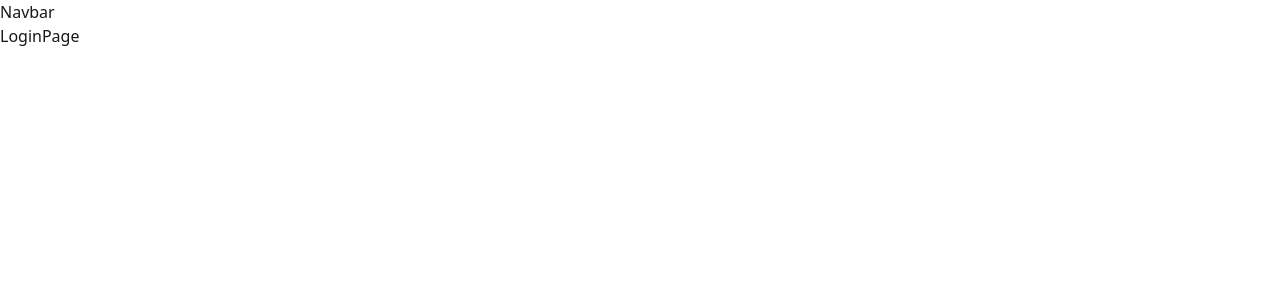
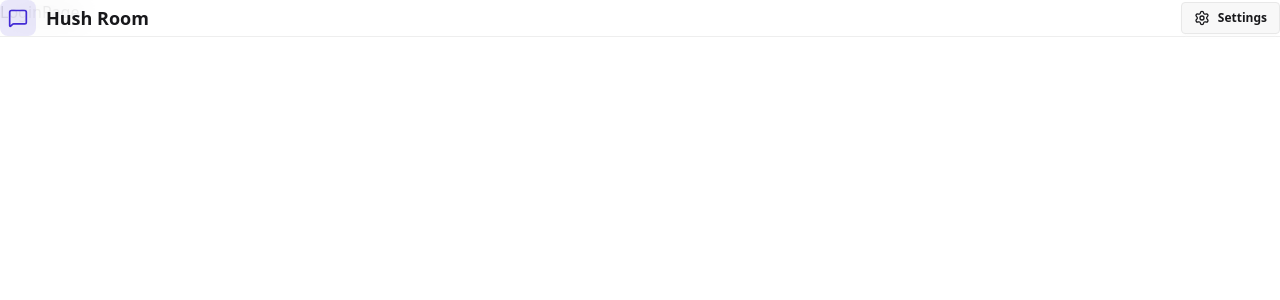
Before and after one commit to OraonShivam21/hush_room, a React (Vite) app in the folder frontend/: page /login in a window 1280 px wide. Shown: the top 300 px of the page. Built offline with nearby package versions, Linux system fonts and the light colour scheme; no server answers.

Commit message:
added design for navbar

```diff
--- a/frontend/src/components/Navbar.jsx
+++ b/frontend/src/components/Navbar.jsx
@@ -1,5 +1,51 @@
+import { Link } from "react-router-dom";
+import { LogOut, MessageSquare, Settings, User } from "lucide-react";
+
+import { useAuthStore } from "../stores/auth";
+
 const Navbar = () => {
-  return <div>Navbar</div>;
+  const { logout, authUser } = useAuthStore();
+
+  return (
+    <header className="bg-base-100 border-b border-base-300 fixed w-full top-0 z-40 backdrop-blur-lg bg-base-100/80">
+      <div className="container mx-auto px-4h-16">
+        <div className="flex items-center justify-between h-full">
+          <div className="flex items-center gap-8">
+            <Link
+              to="/"
+              className="flex items-center gap-2.5 hover:opacity-80 transition-all"
+            >
+              <div className="size-9 rounded-lg bg-primary/10 flex items-center justify-center">
+                <MessageSquare className="w-5 h-5 text-primary" />
+              </div>
+              <h1 className="text-lg font-bold">Hush Room</h1>
+            </Link>
+          </div>
+
+          <div className="flex items-center gap-2">
+            <Link to="/settings" className="btn btn-sm gap-2 transition-color">
+              <Settings className="w-4 h-4" />
+              <span className="hidden sm:inline">Settings</span>
+            </Link>
+
+            {authUser && (
+              <>
+                <Link to="/profile" className="btn btn-sm gap-2">
+                  <User className="size-5" />
+                  <span className="hidden-sm:inline">Profile</span>
+                </Link>
+
+                <button className="flex gap-2 items-center" onClick={logout}>
+                  <LogOut className="size-5" />
+                  <span className="hidden sm:inline">Logout</span>
+                </button>
+              </>
+            )}
+          </div>
+        </div>
+      </div>
+    </header>
+  );
 };
 
 export default Navbar;
```
